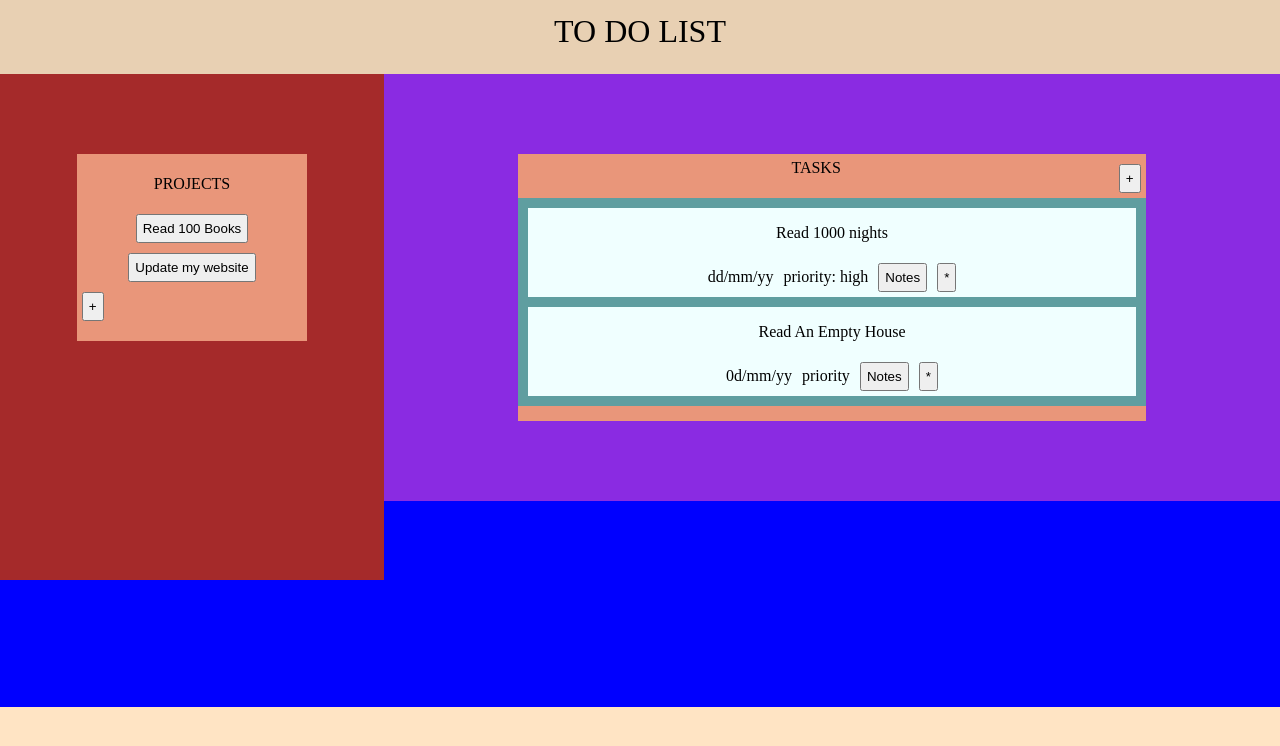
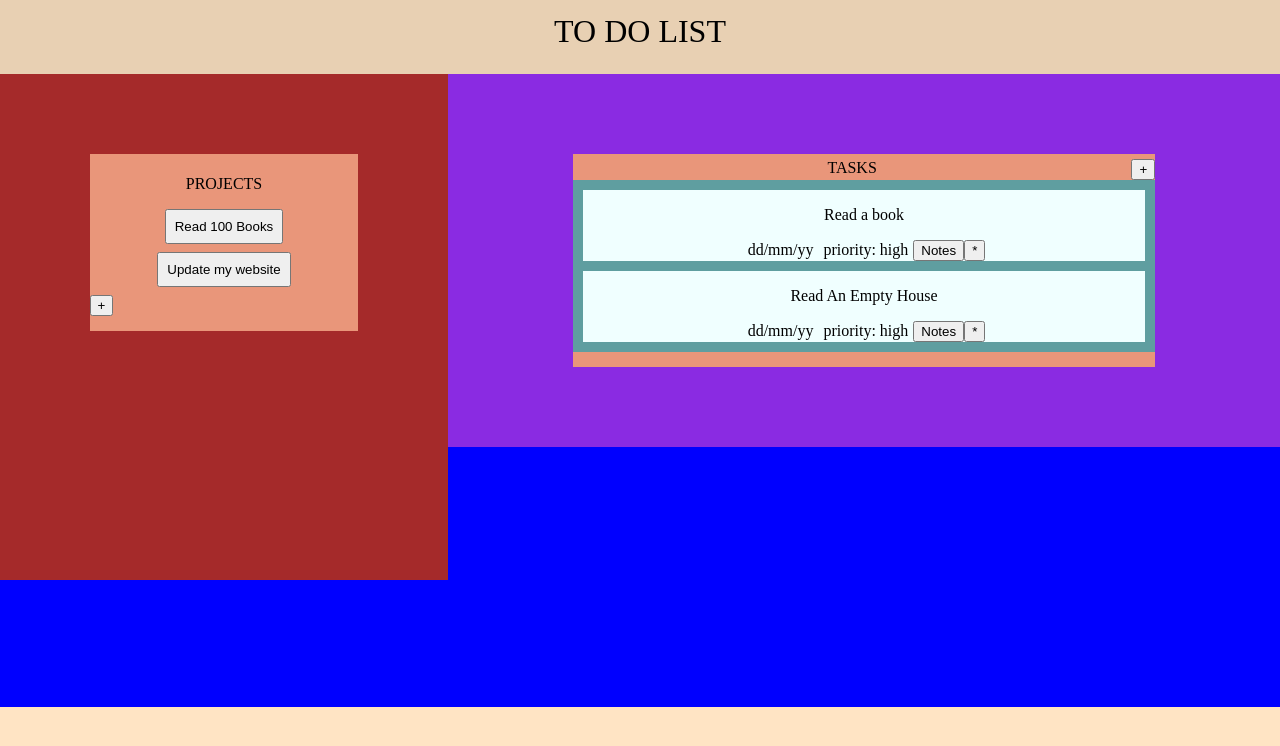
Before and after one commit to coffee-marios/todolist, a website built with webpack: page dist/index.html in a window 1280 px wide. Both pictures are taken after a click on the button "Read 100 Books". Built offline with nearby package versions, Linux system fonts and the light colour scheme.

Commit message:
Connect the projects (buttons) with the tasks that appear in the task container

```diff
--- a/src/index.js
+++ b/src/index.js
@@ -2,7 +2,7 @@ import _ from "lodash";
 import "./style.css";
 //import { addProjectFunction } from "./projects.js";
 
-import container from "./taskContainer.js";
+import container from "./taskContainerFirst.js";
 
 function myHeader() {
   const element = document.createElement("header");
--- a/src/projects.js
+++ b/src/projects.js
@@ -1,9 +1,82 @@
 // Manipulate projects
-const myProjects = ["project1", "project2"];
+
+import { taskContainer } from "./taskContainer.js";
+
+const projects = {
+  project1: {
+    name: "Title1",
+    taskList: [{ task1: "Read a book" }, { task2: "Read An Empty House" }],
+  },
+  project2: {
+    name: "Title2",
+    taskList: [],
+  },
+};
+
+function showTasks(project) {
+  let myContainer = document.getElementById("taskContainerId");
+  taskContainer(project);
+  console.log("Function: showTask");
+  console.log(myContainer);
+  console.log(99, project["taskList"]);
+  myContainer.replaceChildren();
+
+  let i = 0;
+  for (const property of project["taskList"]) {
+    i += 1;
+    let keyTask = "task" + i;
+    console.log(property[keyTask]);
+    const newTask = document.createElement("div");
+    newTask.classList.add("tasksUnit");
+
+    // New title
+    const newTitle = document.createElement("p");
+    newTitle.textContent = property[keyTask];
+
+    // New extras
+    const newExtras = document.createElement("div");
+
+    // New date
+    const newDueDate = document.createElement("span");
+    newDueDate.textContent = "dd/mm/yy";
+    newExtras.appendChild(newDueDate);
+
+    // New priority
+    const newPriority = document.createElement("span");
+    newPriority.textContent = "priority: high";
+    newExtras.appendChild(newPriority);
+
+    // New notes
+    const newNotes = document.createElement("button");
+    newNotes.textContent = "Notes";
+    newExtras.appendChild(newNotes);
+
+    // New edit
+    const newEdit = document.createElement("button");
+    newEdit.textContent = "*";
+    newExtras.appendChild(newEdit);
+
+    myContainer.appendChild(newTask);
+    newTask.appendChild(newTitle);
+    newTask.appendChild(newExtras);
+    myContainer.appendChild(newTask);
+  }
+}
 
 function clickAddProject(event) {
+  event.preventDefault();
   document.getElementById("addProjectDiv").style.display = "none";
-  event.preventDefault();
+  const myForm = document.getElementById("addProjectForm");
+
+  const newTitle = myForm["name"].value;
+  if (newTitle !== "") {
+    let getId = assignProjectId();
+    let keyProject = getId + "project";
+    projects[keyProject] = { name: newTitle, taskList: [] };
+    appendProject(newTitle, keyProject);
+  }
+
+  console.log("projects", projects);
 }
 
 function addProjectForm() {
@@ -33,11 +106,36 @@ function addProjectForm() {
 
 function addProjectFunction() {
   document.getElementById("addProjectDiv").style.display = "block";
-  let sizeProjects = myProjects.length + 1;
-  const newProject = "project" + sizeProjects;
-  myProjects.push(newProject);
-  console.log(myProjects);
-  //return 2;
 }
 
-export { addProjectFunction, addProjectForm };
+const createNewProjectId = () => {
+  let idProject = 0;
+  return () => {
+    idProject++;
+    return idProject;
+  };
+};
+
+const assignProjectId = createNewProjectId();
+
+function appendProject(newProject, keyProject) {
+  // The page has to be loaded before accessing elements added from modules
+  //document.addEventListener("DOMContentLoaded", () => {
+  const listPro = document.getElementById("listProjects");
+  let titleProject = document.createElement("button");
+
+  titleProject.classList.add("buttonProjects");
+  titleProject.setAttribute("id", keyProject); // do i need it?
+  titleProject.textContent = newProject;
+  titleProject.addEventListener("click", () => {
+    showTasks(projects[keyProject]);
+  });
+  //titleProject.removeEventListener("click", showTasks);
+  //document.removeEventListener("click", clickAddProject);
+  listPro.appendChild(titleProject);
+  console.log("listPro", listPro);
+  //});
+  //document.removeEventListener("DOMContentLoaded", appendProject);
+}
+
+export { addProjectFunction, addProjectForm, showTasks, projects };
--- /dev/null
+++ b/src/projectsDom.js
@@ -0,0 +1,53 @@
+import {
+  addProjectFunction,
+  addProjectForm,
+  showTasks,
+  projects,
+} from "./projects.js";
+
+function renderProjects() {
+  const myProjects = document.createElement("div");
+  myProjects.classList.add("projects");
+
+  myProjects.appendChild(addProjectForm());
+
+  const myProjectsTitle = document.createElement("p");
+  myProjectsTitle.innerText = "PROJECTS";
+
+  myProjects.appendChild(myProjectsTitle);
+
+  const listProjects = document.createElement("div");
+  listProjects.setAttribute("id", "listProjects");
+  myProjects.appendChild(listProjects);
+
+  const firstProject = document.createElement("button");
+  firstProject.classList.add("buttonProjects");
+  firstProject.setAttribute("id", "project1");
+  firstProject.innerText = "Read 100 Books";
+  firstProject.addEventListener("click", () => {
+    showTasks(projects["project1"]);
+  });
+
+  const secondProject = document.createElement("button");
+  secondProject.classList.add("buttonProjects");
+  secondProject.innerText = "Update my website";
+
+  secondProject.addEventListener("click", () => {
+    showTasks(projects["project2"]);
+  });
+
+  const addProject = document.createElement("button");
+  addProject.setAttribute("id", "startProjectButton");
+  addProject.innerText = "+";
+  addProject.addEventListener("click", addProjectFunction);
+  document.removeEventListener("click", addProjectFunction);
+
+  listProjects.appendChild(firstProject);
+  listProjects.appendChild(secondProject);
+
+  myProjects.appendChild(addProject);
+
+  return myProjects;
+}
+
+export { renderProjects };
--- a/src/style.css
+++ b/src/style.css
@@ -944,14 +944,14 @@ body {
 
 
 .leftSection {
-    width: 30%;
+    width: 35%;
     min-height: 80%;
     background-color: brown;
     display: inline-block;
 }
 
 .rightSection {
-    width: 70%;
+    width: 65%;
 
     float: right;
 
@@ -995,9 +995,10 @@ body {
 }
 
 
-button {
-    margin: 5px;
-    padding: 5px;
+.buttonProjects {
+    display: block;
+    margin: 8px auto;
+    padding: 8px;
 
 }
 
@@ -1029,7 +1030,7 @@ button {
     min-width: 400px;
 }
 
-.taskContainer {
+.taskContainerFirst {
     display: flex;
     clear: right;
     flex-direction: column;
@@ -1042,7 +1043,7 @@ button {
 
 
 
-.taskContainer>div {
+.taskContainerFirst>div {
     margin: 5px;
 
 }
--- a/src/taskContainer.js
+++ b/src/taskContainer.js
@@ -1,61 +1,15 @@
-import { addProjectFunction, addProjectForm } from "./projects.js";
+// Task container
 
-export default function container() {
-  const contain = document.createElement("div");
-  contain.classList.add("container");
+function taskContainer(project) {
+  const containerTask = document.createElement("div");
+  containerTask.classList.add("taskContainerFirst");
+  console.log(project);
+  console.log(project["taskList"]);
+  return project;
+}
 
-  const leftSide = document.createElement("div");
-  leftSide.classList.add("leftSection");
-
-  const myProjects = document.createElement("div");
-  myProjects.classList.add("projects");
-
-  myProjects.appendChild(addProjectForm());
-
-  const myProjectsTitle = document.createElement("p");
-  myProjectsTitle.innerText = "PROJECTS";
-
-  const firstProject = document.createElement("button");
-  firstProject.innerText = "Read 100 Books";
-
-  const secondProject = document.createElement("button");
-  secondProject.innerText = "Update my website";
-
-  const addProject = document.createElement("button");
-  addProject.setAttribute("id", "startProjectButton");
-  addProject.innerText = "+";
-  addProject.addEventListener("click", addProjectFunction);
-
-  leftSide.appendChild(myProjects);
-  myProjects.appendChild(myProjectsTitle);
-  myProjects.appendChild(firstProject);
-  myProjects.appendChild(secondProject);
-  myProjects.appendChild(addProject);
-
-  // Right side
-
-  const rightSide = document.createElement("div");
-  rightSide.classList.add("rightSection");
-
-  const myTasks = document.createElement("div");
-  myTasks.classList.add("tasks");
-
-  const myTasksTitle = document.createElement("span");
-  myTasksTitle.innerText = "TASKS";
-
-  const addTask = document.createElement("button");
-  addTask.classList.add("addTask");
-  addTask.innerText = "+";
-
-  rightSide.appendChild(myTasks);
-  myTasks.appendChild(myTasksTitle);
-  myTasks.appendChild(addTask);
-
-  // Task container
-  const firstTaskContainer = document.createElement("div");
-  firstTaskContainer.classList.add("taskContainer");
-  myTasks.appendChild(firstTaskContainer);
-
+export { taskContainer };
+/*
 // First task
 const fistTask_project1 = document.createElement("div");
 fistTask_project1.classList.add("tasksUnit");
@@ -84,7 +38,7 @@ export default function container() {
 first_first_edit.innerText = "*";
 firstTask_firstProject_extras.appendChild(first_first_edit);
 
-  firstTaskContainer.appendChild(fistTask_project1);
+firstTaskContainerFirst.appendChild(fistTask_project1);
 fistTask_project1.appendChild(firstTitle_firstProject);
 fistTask_project1.appendChild(firstTask_firstProject_extras);
 
@@ -117,11 +71,7 @@ export default function container() {
 second_first_edit.innerText = "*";
 secondTask_firstProject_extras.appendChild(second_first_edit);
 
-  firstTaskContainer.appendChild(secondTask_project1);
+firstTaskContainerFirst.appendChild(secondTask_project1);
 secondTask_project1.appendChild(secondTitle_firstProject);
 secondTask_project1.appendChild(secondTask_firstProject_extras);
-
-  contain.appendChild(leftSide);
-  contain.appendChild(rightSide);
-  return contain;
-}
+ */
--- /dev/null
+++ b/src/taskContainerFirst.js
@@ -0,0 +1,108 @@
+import { renderProjects } from "./projectsDom.js";
+
+// const allProjects = renderProjects();
+
+export default function container() {
+  const contain = document.createElement("div");
+  contain.classList.add("container");
+
+  // Left Side
+
+  const leftSide = document.createElement("div");
+  leftSide.classList.add("leftSection");
+  leftSide.appendChild(renderProjects());
+
+  // Right side
+
+  const rightSide = document.createElement("div");
+  rightSide.classList.add("rightSection");
+
+  const myTasks = document.createElement("div");
+  myTasks.classList.add("tasks");
+
+  const myTasksTitle = document.createElement("span");
+  myTasksTitle.innerText = "TASKS";
+
+  const addTask = document.createElement("button");
+  addTask.classList.add("addTask");
+  addTask.innerText = "+";
+
+  rightSide.appendChild(myTasks);
+  myTasks.appendChild(myTasksTitle);
+  myTasks.appendChild(addTask);
+
+  // Task container
+  const firstTaskContainerFirst = document.createElement("div");
+  firstTaskContainerFirst.classList.add("taskContainerFirst");
+  firstTaskContainerFirst.setAttribute("id", "taskContainerId");
+  myTasks.appendChild(firstTaskContainerFirst);
+
+  // First task
+  const fistTask_project1 = document.createElement("div");
+  fistTask_project1.classList.add("tasksUnit");
+  const firstTitle_firstProject = document.createElement("p");
+  firstTitle_firstProject.innerText = "Read 1000 nights";
+
+  const firstTask_firstProject_extras = document.createElement("div");
+
+  // Date
+  const first_first_dueDate = document.createElement("span");
+  first_first_dueDate.innerText = "dd/mm/yy";
+  firstTask_firstProject_extras.appendChild(first_first_dueDate);
+
+  // Priority
+  const first_first_priority = document.createElement("span");
+  first_first_priority.innerText = "priority: high";
+  firstTask_firstProject_extras.appendChild(first_first_priority);
+
+  // Notes
+  const first_first_notes = document.createElement("button");
+  first_first_notes.innerText = "Notes";
+  firstTask_firstProject_extras.appendChild(first_first_notes);
+
+  // Edit
+  const first_first_edit = document.createElement("button");
+  first_first_edit.innerText = "*";
+  firstTask_firstProject_extras.appendChild(first_first_edit);
+
+  firstTaskContainerFirst.appendChild(fistTask_project1);
+  fistTask_project1.appendChild(firstTitle_firstProject);
+  fistTask_project1.appendChild(firstTask_firstProject_extras);
+
+  // Second task
+
+  const secondTask_project1 = document.createElement("div");
+  secondTask_project1.classList.add("tasksUnit");
+  const secondTitle_firstProject = document.createElement("p");
+  secondTitle_firstProject.innerText = "Read An Empty House";
+
+  // Date
+
+  const secondTask_firstProject_extras = document.createElement("div");
+  const second_first_dueDate = document.createElement("span");
+  second_first_dueDate.innerText = "0d/mm/yy";
+  secondTask_firstProject_extras.appendChild(second_first_dueDate);
+
+  // Priority
+  const second_first_priority = document.createElement("span");
+  second_first_priority.innerText = "priority";
+  secondTask_firstProject_extras.appendChild(second_first_priority);
+
+  // Notes
+  const second_first_notes = document.createElement("button");
+  second_first_notes.innerText = "Notes";
+  secondTask_firstProject_extras.appendChild(second_first_notes);
+
+  // Edit
+  const second_first_edit = document.createElement("button");
+  second_first_edit.innerText = "*";
+  secondTask_firstProject_extras.appendChild(second_first_edit);
+
+  firstTaskContainerFirst.appendChild(secondTask_project1);
+  secondTask_project1.appendChild(secondTitle_firstProject);
+  secondTask_project1.appendChild(secondTask_firstProject_extras);
+
+  contain.appendChild(leftSide);
+  contain.appendChild(rightSide);
+  return contain;
+}
--- a/webpack.config.js
+++ b/webpack.config.js
@@ -5,8 +5,6 @@ module.exports = {
   mode: "development",
   entry: {
     index: "./src/index.js",
-    projects: "./src/projects.js",
-    taskContainer: "./src/taskContainer.js",
   },
   devtool: "inline-source-map",
   plugins: [
```
Also changed, not shown: dist/index.html, dist/projects.bundle.js (deleted), dist/taskContainer.bundle.js (deleted), 1 other file. Lines whose indentation alone changed are shown as unchanged.
